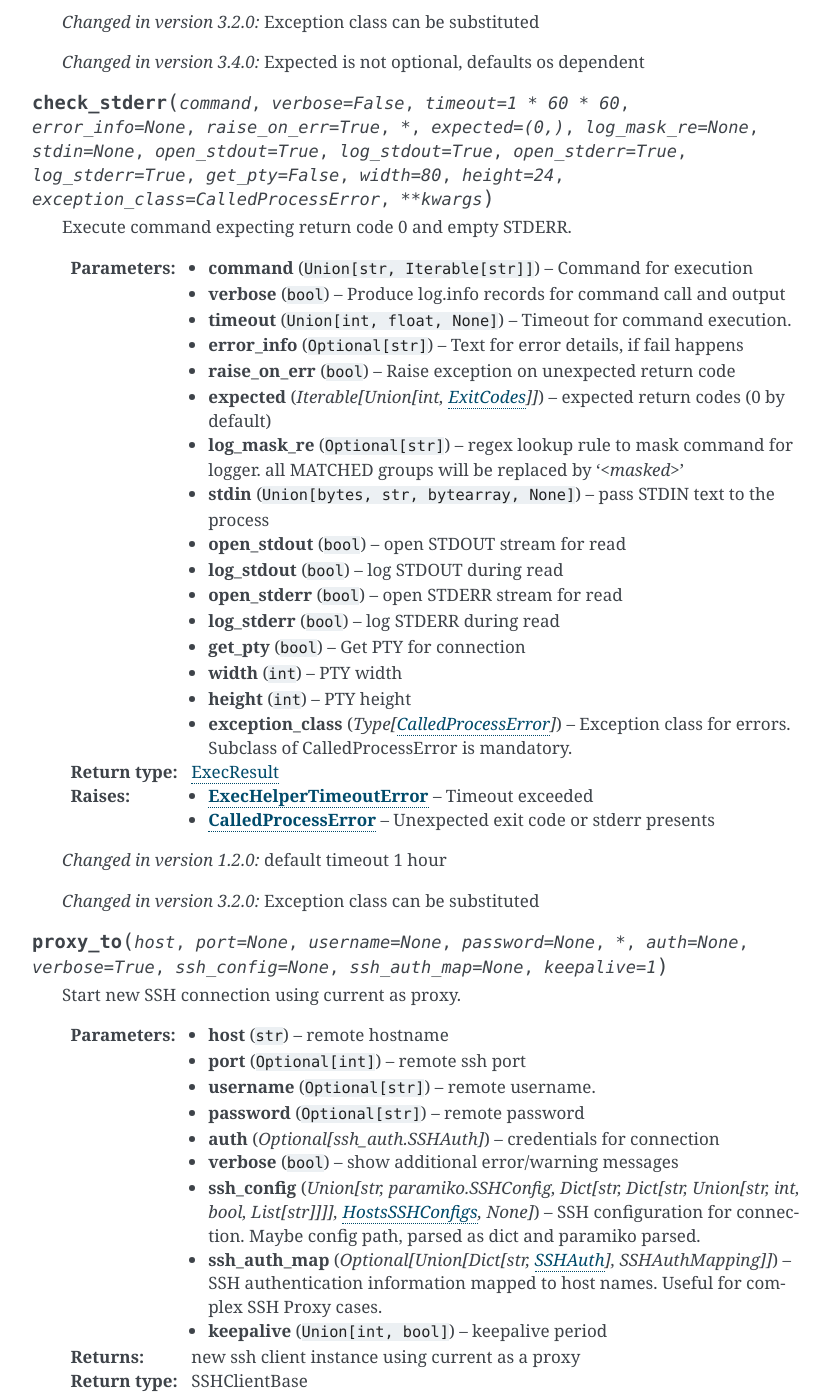
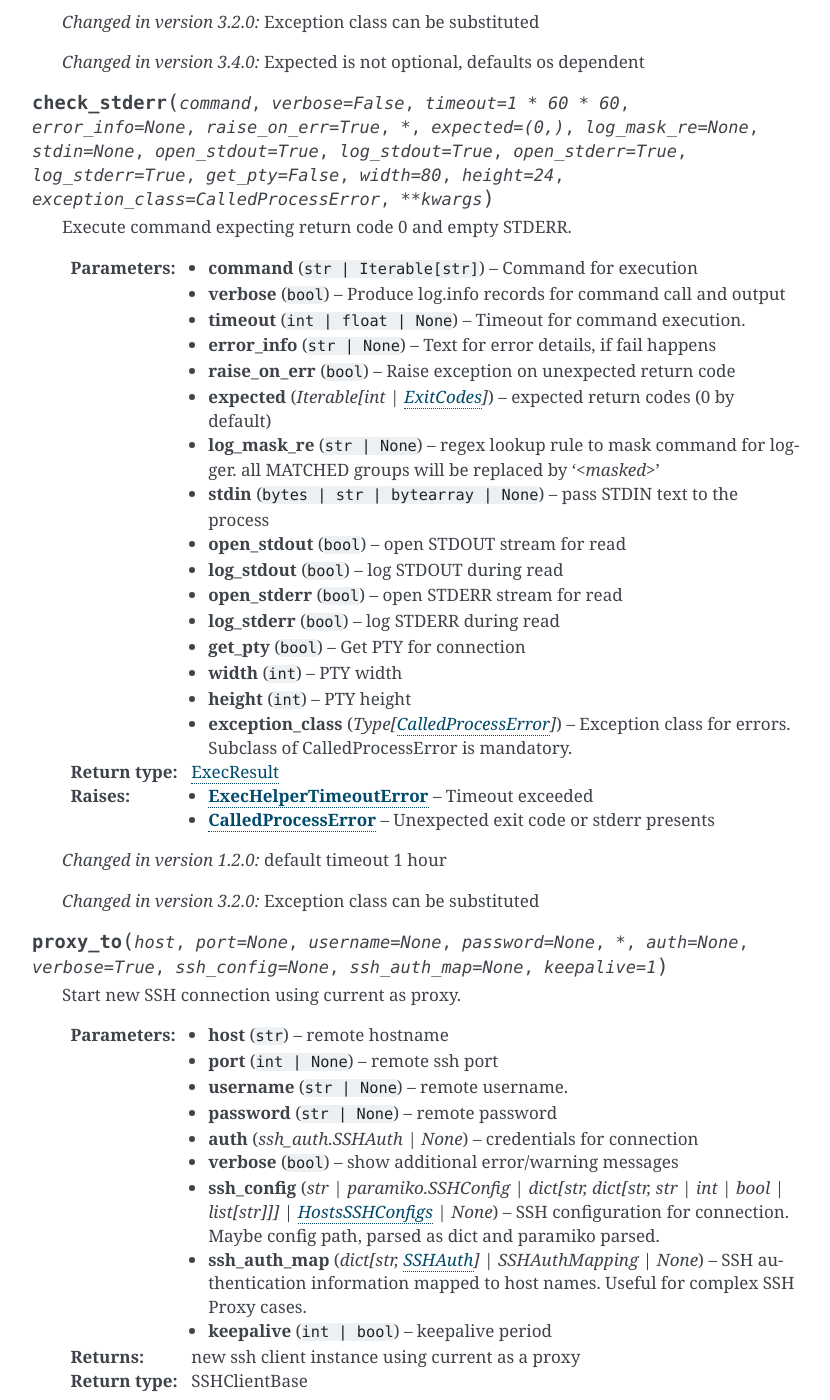
Before and after one commit to python-useful-helpers/exec-helpers, a Sphinx documentation site: the page built from doc/source/SSHClient.rst, in a window 1280 px wide and 1400 px high, scrolled down 5237 px. Shown: the whole window, without its empty margins (248-1078 px from the left). Built offline with Sphinx 7.4.7, drawn with Linux system fonts in a browser that asks for light colours; some of the changed text lies outside the part shown.

```diff
--- a/doc/source/SSHClient.rst
+++ b/doc/source/SSHClient.rst
@@ -17,21 +17,21 @@ API: SSHClient and SSHAuth.
         :param port: remote ssh port
         :type port: ``int``
         :param username: remote username.
-        :type username: ``Optional[str]``
+        :type username: ``str | None``
         :param password: remote password
-        :type password: ``Optional[str]``
+        :type password: ``str | None``
         :param auth: credentials for connection
-        :type auth: Optional[SSHAuth]
+        :type auth: SSHAuth | None
         :param verbose: show additional error/warning messages
         :type verbose: bool
         :param ssh_config: SSH configuration for connection. Maybe config path, parsed as dict and paramiko parsed.
-        :type ssh_config: Union[str, paramiko.SSHConfig, Dict[str, Dict[str, Union[str, int, bool, List[str]]]], HostsSSHConfigs, None]
+        :type ssh_config: str | paramiko.SSHConfig | dict[str, dict[str, str | int | bool | list[str]]] | HostsSSHConfigs | None
         :param ssh_auth_map: SSH authentication information mapped to host names. Useful for complex SSH Proxy cases.
-        :type ssh_auth_map: Optional[Union[Dict[str, ssh_auth.SSHAuth], ssh_auth.SSHAuthMapping]]
+        :type ssh_auth_map: dict[str, ssh_auth.SSHAuth] | ssh_auth.SSHAuthMapping | None
         :param sock: socket for connection. Useful for ssh proxies support
-        :type sock: Optional[Union[paramiko.ProxyCommand, paramiko.Channel, socket.socket]]
+        :type sock: paramiko.ProxyCommand | paramiko.Channel | socket.socket | None
         :param keepalive: keepalive period
-        :type keepalive: Union[int, bool]
+        :type keepalive: int | bool
 
         .. note:: auth has priority over username/password/private_keys
         .. note::
@@ -51,7 +51,7 @@ API: SSHClient and SSHAuth.
 
     .. py:attribute:: log_mask_re
 
-        ``Optional[str]``
+        ``str | None``
 
         regex lookup rule to mask command for logger. all MATCHED groups will be replaced by '<*masked*>'
 
@@ -93,7 +93,7 @@ API: SSHClient and SSHAuth.
 
     .. py:attribute:: keepalive_period
 
-        ``Union[int, bool]``
+        ``int | bool``
         Keepalive period for connection object. If `0` - close connection on exit from context manager.
 
     .. py:method:: close()
@@ -123,7 +123,7 @@ API: SSHClient and SSHAuth.
         Context manager for changing chroot rules.
 
         :param path: chroot path or none for working without chroot.
-        :type path: Optional[Union[str, pathlib.Path]]
+        :type path: str | pathlib.Path | None
         :return: context manager with selected chroot state inside
         :rtype: ContextManager
 
@@ -135,7 +135,7 @@ API: SSHClient and SSHAuth.
         Context manager getter for sudo operation
 
         :param enforce: Enforce sudo enabled or disabled. By default: None
-        :type enforce: ``Optional[bool]``
+        :type enforce: ``bool | None``
         :rtype: ``ContextManager[None]``
 
     .. py:method:: keepalive(enforce=1)
@@ -143,7 +143,7 @@ API: SSHClient and SSHAuth.
         Context manager getter for keepalive operation.
 
         :param enforce: Enforce keepalive period.
-        :type enforce: ``Union[int, bool]``
+        :type enforce: ``int | bool``
         :return: context manager with selected keepalive state inside
         :rtype: ``ContextManager[None]``
 
@@ -155,15 +155,15 @@ API: SSHClient and SSHAuth.
         Execute command and wait for return code.
 
         :param command: Command for execution
-        :type command: ``Union[str, Iterable[str]]``
+        :type command: ``str | Iterable[str]``
         :param verbose: Produce log.info records for command call and output
         :type verbose: ``bool``
         :param timeout: Timeout for command execution.
-        :type timeout: ``Union[int, float, None]``
+        :type timeout: ``int | float | None``
         :param log_mask_re: regex lookup rule to mask command for logger. all MATCHED groups will be replaced by '<*masked*>'
-        :type log_mask_re: ``Optional[str]``
+        :type log_mask_re: ``str | None``
         :param stdin: pass STDIN text to the process
-        :type stdin: ``Union[bytes, str, bytearray, None]``
+        :type stdin: ``bytes | str | bytearray | None``
         :param open_stdout: open STDOUT stream for read
         :type open_stdout: ``bool``
         :param log_stdout: log STDOUT during read
@@ -188,15 +188,15 @@ API: SSHClient and SSHAuth.
         Execute command and wait for return code.
 
         :param command: Command for execution
-        :type command: ``Union[str, Iterable[str]]``
+        :type command: ``str | Iterable[str]``
         :param verbose: Produce log.info records for command call and output
         :type verbose: ``bool``
         :param timeout: Timeout for command execution.
-        :type timeout: ``Union[int, float, None]``
+        :type timeout: ``int | float | None``
         :param log_mask_re: regex lookup rule to mask command for logger. all MATCHED groups will be replaced by '<*masked*>'
-        :type log_mask_re: ``Optional[str]``
+        :type log_mask_re: ``str | None``
         :param stdin: pass STDIN text to the process
-        :type stdin: ``Union[bytes, str, bytearray, None]``
+        :type stdin: ``bytes | str | bytearray | None``
         :param open_stdout: open STDOUT stream for read
         :type open_stdout: ``bool``
         :param log_stdout: log STDOUT during read
@@ -221,21 +221,21 @@ API: SSHClient and SSHAuth.
         Execute command and check for return code.
 
         :param command: Command for execution
-        :type command: ``Union[str, Iterable[str]]``
+        :type command: ``str | Iterable[str]``
         :param verbose: Produce log.info records for command call and output
         :type verbose: ``bool``
         :param timeout: Timeout for command execution.
-        :type timeout: ``Union[int, float, None]``
+        :type timeout: ``int | float | None``
         :param error_info: Text for error details, if fail happens
-        :type error_info: ``Optional[str]``
+        :type error_info: ``str | None``
         :param expected: expected return codes (0 by default)
-        :type expected: Iterable[Union[int, ExitCodes]]
+        :type expected: Iterable[int | ExitCodes]
         :param raise_on_err: Raise exception on unexpected return code
         :type raise_on_err: ``bool``
         :param log_mask_re: regex lookup rule to mask command for logger. all MATCHED groups will be replaced by '<*masked*>'
-        :type log_mask_re: ``Optional[str]``
+        :type log_mask_re: ``str | None``
         :param stdin: pass STDIN text to the process
-        :type stdin: ``Union[bytes, str, bytearray, None]``
+        :type stdin: ``bytes | str | bytearray | None``
         :param open_stdout: open STDOUT stream for read
         :type open_stdout: ``bool``
         :param log_stdout: log STDOUT during read
@@ -265,21 +265,21 @@ API: SSHClient and SSHAuth.
         Execute command expecting return code 0 and empty STDERR.
 
         :param command: Command for execution
-        :type command: ``Union[str, Iterable[str]]``
+        :type command: ``str | Iterable[str]``
         :param verbose: Produce log.info records for command call and output
         :type verbose: ``bool``
         :param timeout: Timeout for command execution.
-        :type timeout: ``Union[int, float, None]``
+        :type timeout: ``int | float | None``
         :param error_info: Text for error details, if fail happens
-        :type error_info: ``Optional[str]``
+        :type error_info: ``str | None``
         :param raise_on_err: Raise exception on unexpected return code
         :type raise_on_err: ``bool``
         :param expected: expected return codes (0 by default)
-        :type expected: Iterable[Union[int, ExitCodes]]
+        :type expected: Iterable[int | ExitCodes]
         :param log_mask_re: regex lookup rule to mask command for logger. all MATCHED groups will be replaced by '<*masked*>'
-        :type log_mask_re: ``Optional[str]``
+        :type log_mask_re: ``str | None``
         :param stdin: pass STDIN text to the process
-        :type stdin: ``Union[bytes, str, bytearray, None]``
+        :type stdin: ``bytes | str | bytearray | None``
         :param open_stdout: open STDOUT stream for read
         :type open_stdout: ``bool``
         :param log_stdout: log STDOUT during read
@@ -310,21 +310,21 @@ API: SSHClient and SSHAuth.
         :param host: remote hostname
         :type host: ``str``
         :param port: remote ssh port
-        :type port: ``Optional[int]``
+        :type port: ``int | None``
         :param username: remote username.
-        :type username: ``Optional[str]``
+        :type username: ``str | None``
         :param password: remote password
-        :type password: ``Optional[str]``
+        :type password: ``str | None``
         :param auth: credentials for connection
-        :type auth: Optional[ssh_auth.SSHAuth]
+        :type auth: ssh_auth.SSHAuth | None
         :param verbose: show additional error/warning messages
         :type verbose: ``bool``
         :param ssh_config: SSH configuration for connection. Maybe config path, parsed as dict and paramiko parsed.
-        :type ssh_config: Union[str, paramiko.SSHConfig, Dict[str, Dict[str, Union[str, int, bool, List[str]]]], HostsSSHConfigs, None]
+        :type ssh_config: str | paramiko.SSHConfig | dict[str, dict[str, str | int | bool | list[str]]] | HostsSSHConfigs | None
         :param ssh_auth_map: SSH authentication information mapped to host names. Useful for complex SSH Proxy cases.
-        :type ssh_auth_map: Optional[Union[Dict[str, SSHAuth], SSHAuthMapping]]
+        :type ssh_auth_map: dict[str, SSHAuth] | SSHAuthMapping | None
         :param keepalive: keepalive period
-        :type keepalive: ``Union[int, bool]``
+        :type keepalive: ``int | bool``
         :return: new ssh client instance using current as a proxy
         :rtype: SSHClientBase
 
@@ -339,17 +339,17 @@ API: SSHClient and SSHAuth.
         :param hostname: target hostname
         :type hostname: ``str``
         :param command: Command for execution
-        :type command: ``Union[str, Iterable[str]]``
+        :type command: ``str | Iterable[str]``
         :param auth: credentials for target machine
-        :type auth: Optional[SSHAuth]
+        :type auth: SSHAuth | None
         :param port: target port
         :type port: ``int``
         :param verbose: Produce log.info records for command call and output
         :type verbose: ``bool``
         :param timeout: Timeout for command execution.
-        :type timeout: ``Union[int, float, None]``
+        :type timeout: ``int | float | None``
         :param stdin: pass STDIN text to the process
-        :type stdin: ``Union[bytes, str, bytearray, None]``
+        :type stdin: ``bytes | str | bytearray | None``
         :param open_stdout: open STDOUT stream for read
         :type open_stdout: ``bool``
         :param log_stdout: log STDOUT during read
@@ -359,7 +359,7 @@ API: SSHClient and SSHAuth.
         :param log_stderr: log STDERR during read
         :type log_stderr: ``bool``
         :param log_mask_re: regex lookup rule to mask command for logger. all MATCHED groups will be replaced by '<*masked*>'
-        :type log_mask_re: ``Optional[str]``
+        :type log_mask_re: ``str | None``
         :param get_pty: open PTY on target machine
         :type get_pty: ``bool``
         :param width: PTY width
@@ -383,25 +383,25 @@ API: SSHClient and SSHAuth.
         :param remotes: Connections to execute on
         :type remotes: Iterable[SSHClient]
         :param command: Command for execution
-        :type command: ``Union[str, Iterable[str]]``
+        :type command: ``str | Iterable[str]``
         :param timeout: Timeout for command execution.
-        :type timeout: ``Union[int, float, None]``
+        :type timeout: ``int | float | None``
         :param expected: expected return codes (0 by default)
-        :type expected: Iterable[Union[int, ExitCodes]]
+        :type expected: Iterable[int | ExitCodes]
         :param raise_on_err: Raise exception on unexpected return code
         :type raise_on_err: ``bool``
         :param stdin: pass STDIN text to the process
-        :type stdin: ``Union[bytes, str, bytearray, None]``
+        :type stdin: ``bytes | str | bytearray | None``
         :param open_stdout: open STDOUT stream for read
         :type open_stdout: ``bool``
         :param open_stderr: open STDERR stream for read
         :type open_stderr: ``bool``
         :param log_mask_re: regex lookup rule to mask command for logger. all MATCHED groups will be replaced by '<*masked*>'
-        :type log_mask_re: ``Optional[str]``
+        :type log_mask_re: ``str | None``
         :param exception_class: Exception to raise on error. Mandatory subclass of ParallelCallProcessError
         :type exception_class: Type[ParallelCallProcessError]
         :return: dictionary {(hostname, port): result}
-        :rtype: Dict[Tuple[str, int], ExecResult]
+        :rtype: dict[tuple[str, int], ExecResult]
         :raises ParallelCallProcessError: Unexpected any code at lest on one target
         :raises ParallelCallExceptionsError: At lest one exception raised during execution (including timeout)
 
@@ -446,7 +446,7 @@ API: SSHClient and SSHAuth.
         :param path: filesystem object path
         :type path: ``str``
         :param times: (atime, mtime)
-        :type times: ``Optional[Tuple[int, int]]``
+        :type times: ``tuple[int, int] | None``
         :rtype: None
 
         .. versionadded:: 1.0.0
@@ -538,28 +538,28 @@ API: SSHClient and SSHAuth.
     .. py:method:: __init__(username=None, password=None, key=None, keys=None, )
 
         :param username: remote username.
-        :type username: ``Optional[str]``
+        :type username: ``str | None``
         :param password: remote password
-        :type password: ``Optional[str]``
+        :type password: ``str | None``
         :param key: Main connection key
-        :type key: ``Optional[paramiko.RSAKey]``
+        :type key: ``paramiko.PKey | None``
         :param keys: Alternate connection keys
-        :type keys: ``Optional[Sequence[paramiko.RSAKey]]``
+        :type keys: ``Sequence[paramiko.PKey] | None``
         :param key_filename: filename(s) for additional key files
-        :type key_filename: ``Union[Iterable[str], str, None]``
+        :type key_filename: ``Iterable[str] | str | None``
         :param passphrase: passphrase for keys. Need, if differs from password
-        :type passphrase: ``Optional[str]``
+        :type passphrase: ``str | None``
 
         .. versionchanged:: 1.0.0
             added: key_filename, passphrase arguments
 
     .. py:attribute:: username
 
-        ``Optional[str]``
+        ``str | None``
 
     .. py:attribute:: public_key
 
-        ``Optional[str]``
+        ``str | None``
         public key for stored private key if presents else None
 
     .. py:attribute:: key_filename
@@ -591,12 +591,12 @@ API: SSHClient and SSHAuth.
         :param log: Log on generic connection failure
         :type log: ``bool``
         :param sock: socket for connection. Useful for ssh proxies support
-        :type sock: ``Optional[Union[paramiko.ProxyCommand, paramiko.Channel, socket.socket]]``
+        :type sock: ``paramiko.ProxyCommand | paramiko.Channel | socket.socket | None``
         :raises PasswordRequiredException: No password has been set, but required.
         :raises AuthenticationException: Authentication failed.
 
 
-.. py:class::SSHAuthMapping(Dict[str, SSHAuth])
+.. py:class::SSHAuthMapping(dict[str, SSHAuth])
 
     Specific dictionary for  ssh hostname - auth mapping.
 
@@ -607,7 +607,7 @@ API: SSHClient and SSHAuth.
         Specific dictionary for  ssh hostname - auth mapping.
 
         :param auth_dict: original hostname - source ssh auth mapping (dictionary of SSHAuthMapping)
-        :type auth_dict: Optional[Union[Dict[str, SSHAuth], SSHAuthMapping]]
+        :type auth_dict: dict[str, SSHAuth] | SSHAuthMapping | None
         :param auth_mapping: SSHAuth setting via **kwargs
         :type auth_mapping: SSHAuth
         :raises TypeError: Incorrect type of auth dict or auth object
@@ -621,9 +621,9 @@ API: SSHClient and SSHAuth.
         :param host_names: alternate host names
         :type host_names: str
         :param default: credentials if hostname not found
-        :type default: Optional[SSHAuth]
+        :type default: SSHAuth | None
         :return: guessed credentials
-        :rtype: Optional[SSHAuth]
+        :rtype: SSHAuth | None
         :raises TypeError: Default SSH Auth object is not SSHAuth
 
         Method used in cases, when 1 host share 2 or more names in config.
@@ -643,11 +643,11 @@ API: SSHClient and SSHAuth.
 
     .. py:attribute:: stderr
 
-        ``Optional[paramiko.ChannelFile]``
+        ``paramiko.ChannelFile | None``
 
     .. py:attribute:: stdout
 
-        ``Optional[paramiko.ChannelFile]``
+        ``paramiko.ChannelFile | None``
 
     .. py:attribute:: started
 
@@ -656,7 +656,7 @@ API: SSHClient and SSHAuth.
         .. versionadded:: 3.4.1
 
 
-.. py:class:: HostsSSHConfigs(Dict[str, SSHConfig])
+.. py:class:: HostsSSHConfigs(dict[str, SSHConfig])
 
     Specific dictionary for managing SSHConfig records.
 
@@ -686,19 +686,19 @@ API: SSHClient and SSHAuth.
         :param hostname: hostname, which config relates
         :type hostname: ``str``
         :param port: remote port
-        :type port: ``Optional[Union[str, int]]``
+        :type port: ``str | int | None``
         :param user: remote user
-        :type user: ``Optional[str]``
+        :type user: ``str | None``
         :param identityfile: connection ssh keys file names
-        :type identityfile: ``Optional[Collection[str]]``
+        :type identityfile: ``Collection[str] | None``
         :param proxycommand: proxy command for ssh connection
-        :type proxycommand: ``Optional[str]``
+        :type proxycommand: ``str | None``
         :param proxyjump: proxy host name
-        :type proxyjump: ``Optional[str]``
+        :type proxyjump: ``str | None``
         :param controlpath: shared socket file path for re-using connection by multiple instances
-        :type controlpath: ``Optional[str]``
+        :type controlpath: ``str | None``
         :param controlmaster: re-use connection
-        :type controlmaster: ``Optional[Union[str, bool]]``
+        :type controlmaster: ``str | bool | None``
         :raises ValueError: Invalid argument provided.
 
         .. versionadded:: 6.0.0
@@ -712,7 +712,7 @@ API: SSHClient and SSHAuth.
 
     .. py:attribute:: as_dict
 
-        ``Dict[str, Union[str, int, bool, List[str]]]``
+        ``dict[str, str | int | bool | list[str]]``
         Dictionary for rebuilding config.
 
     .. py:method:: overridden_by(ssh_config)
@@ -731,12 +731,12 @@ API: SSHClient and SSHAuth.
 
     .. py:attribute:: port
 
-        ``Optional[int]``
+        ``int | None``
         Remote port.
 
     .. py:attribute:: user
 
-        ``Optional[str]``
+        ``str | None``
         Remote user.
 
     .. py:attribute:: identityfile
@@ -746,20 +746,20 @@ API: SSHClient and SSHAuth.
 
     .. py:attribute:: proxycommand
 
-        ``Optional[str]``
+        ``str | None``
         Proxy command for ssh connection.
 
     .. py:attribute:: proxyjump
 
-        ``Optional[str]``
+        ``str | None``
         Proxy host name.
 
     .. py:attribute:: controlpath
 
-        ``Optional[str]``
+        ``str | None``
         Shared socket file path for re-using connection by multiple instances.
 
     .. py:attribute:: controlmaster
 
-        ``Optional[bool]``
+        ``bool | None``
         Re-use connection.
```
Also changed, not shown: README.rst (+46 -45 lines), doc/source/ExecResult.rst (+15 -15 lines), doc/source/Subprocess.rst (+38 -38 lines), doc/source/exceptions.rst (+20 -20 lines), .pre-commit-config.yaml.
